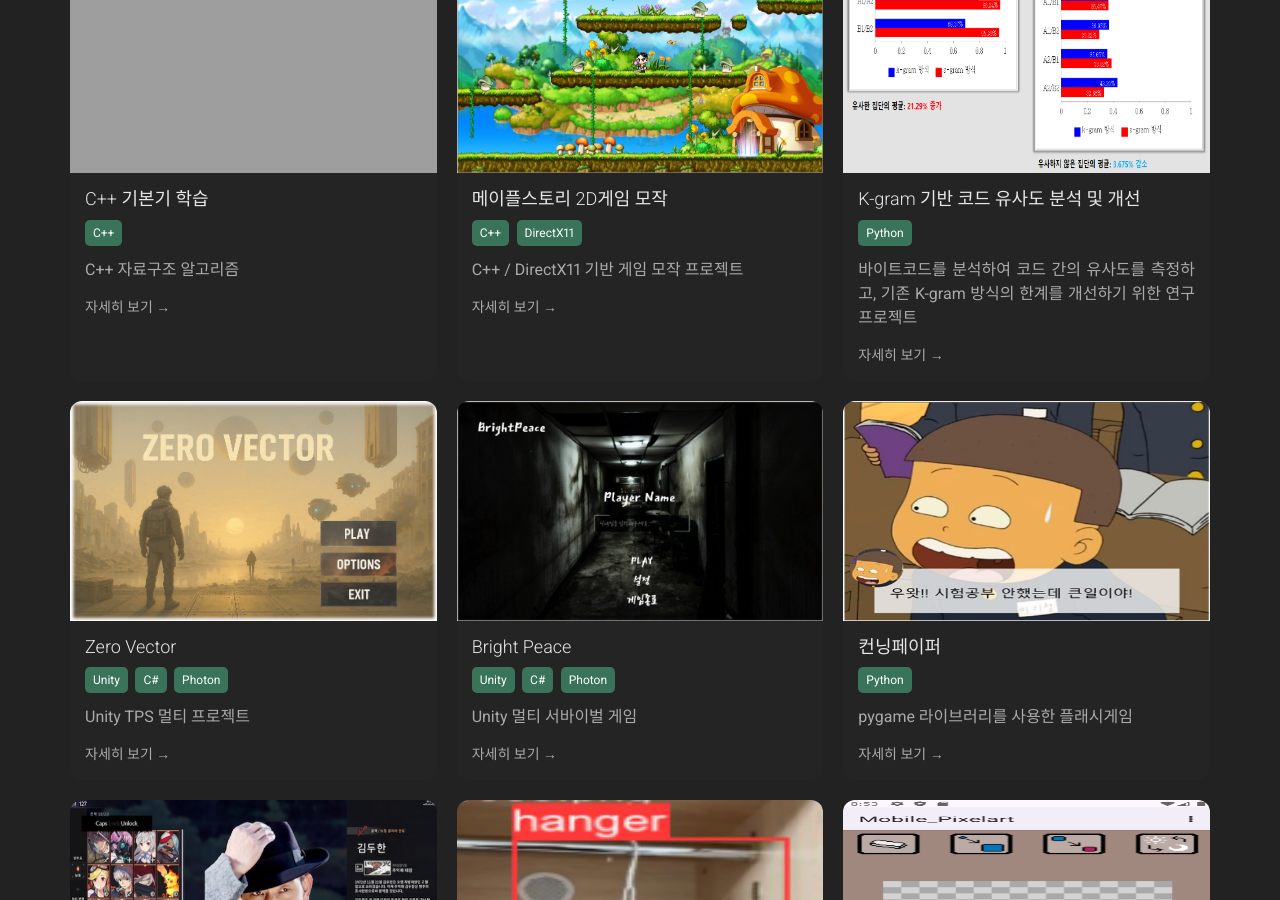
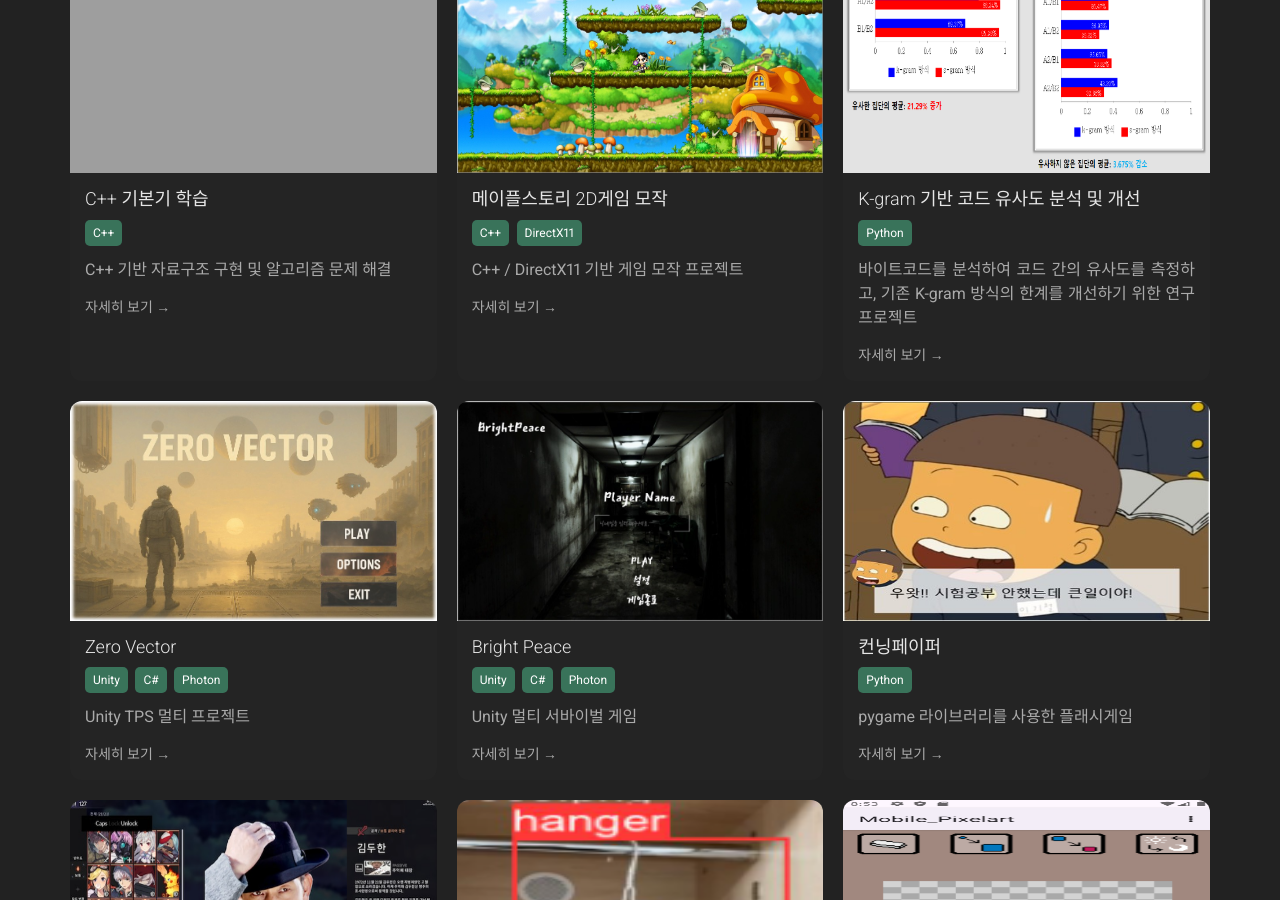
Before and after one commit to new6ie3/new6ie3.github.io, a Jekyll site: the page built from index.md, in a window 1280 px wide and 900 px high, scrolled down 1195 px. Built offline with Jekyll 4.4.1, drawn with Linux system fonts in a browser that asks for light colours; nearby versions of some CDN libraries; part of the change alters nothing that is shown.

Commit message:
Update _config.yml

```diff
--- a/_config.yml
+++ b/_config.yml
@@ -133,17 +133,31 @@ content:
           - C++
 
         quote: >
-          C++ 자료구조 알고리즘
+          C++ 기반 자료구조 구현 및 알고리즘 문제 해결
 
         description: |
-          AI를 사용하지 않고 직접 고민하여 해결한 문제들입니다.
+          C++ 프로그래밍의 기본기를 다지고, 자료구조와 알고리즘에 대한 이해를 높이기 위해 진행한 개인 학습 프로젝트입니다.<br>
+          다양한 자료구조와 알고리즘을 직접 구현하고, 문제 해결 과정에서 시간 복잡도와 메모리 사용을 고려하는 연습을 진행하였습니다.<br>
 
         sections:
-          - title: 학습 내용
+          - title: C++ 기본기
             content: |
-              - [C++](https://github.com/new6ie3/CppTest)
-              - [자료구조](https://github.com/new6ie3/DataStructures-BasicAlgorithms)
-              - [알고리즘](https://github.com/new6ie3/Advanced-Algorithms)
+             포인터, 참조, 동적 메모리 관리 등 C++의 핵심 개념을 학습하고 다양한 예제를 구현하였습니다.<br>
+             STL 컨테이너와 문자열 처리 등 실제 프로그래밍에 활용되는 기능을 연습하였습니다.<br>
+             [C++ 학습](https://github.com/new6ie3/CppTest)
+
+          - title: 자료구조
+            content: |
+             연결 리스트, 스택, 큐, 트리 등 주요 자료구조의 동작 원리를 학습하고 직접 구현하였습니다.<br>
+             이진 탐색 트리와 AVL 트리 등을 학습하며 자료의 삽입, 삭제, 탐색 과정과 자료구조의 특성을 이해하였습니다.<br>
+             [자료구조](https://github.com/new6ie3/DataStructures-BasicAlgorithms)
+
+          - title: 알고리즘
+            content: |
+             DFS와 BFS를 활용한 탐색 문제를 해결하고, 다양한 정렬 알고리즘을 직접 구현하였습니다.<br>
+             다익스트라 알고리즘과 동적 계획법(DP) 등을 학습하며 문제의 특성에 맞는 해결 방법을 고민하였습니다.<br>
+             알고리즘별 시간 복잡도를 비교하고 효율적인 구현 방법을 연습하였습니다.<br>
+             [알고리즘](https://github.com/new6ie3/Advanced-Algorithms)
 
       - layout: left
         border: weak
```
